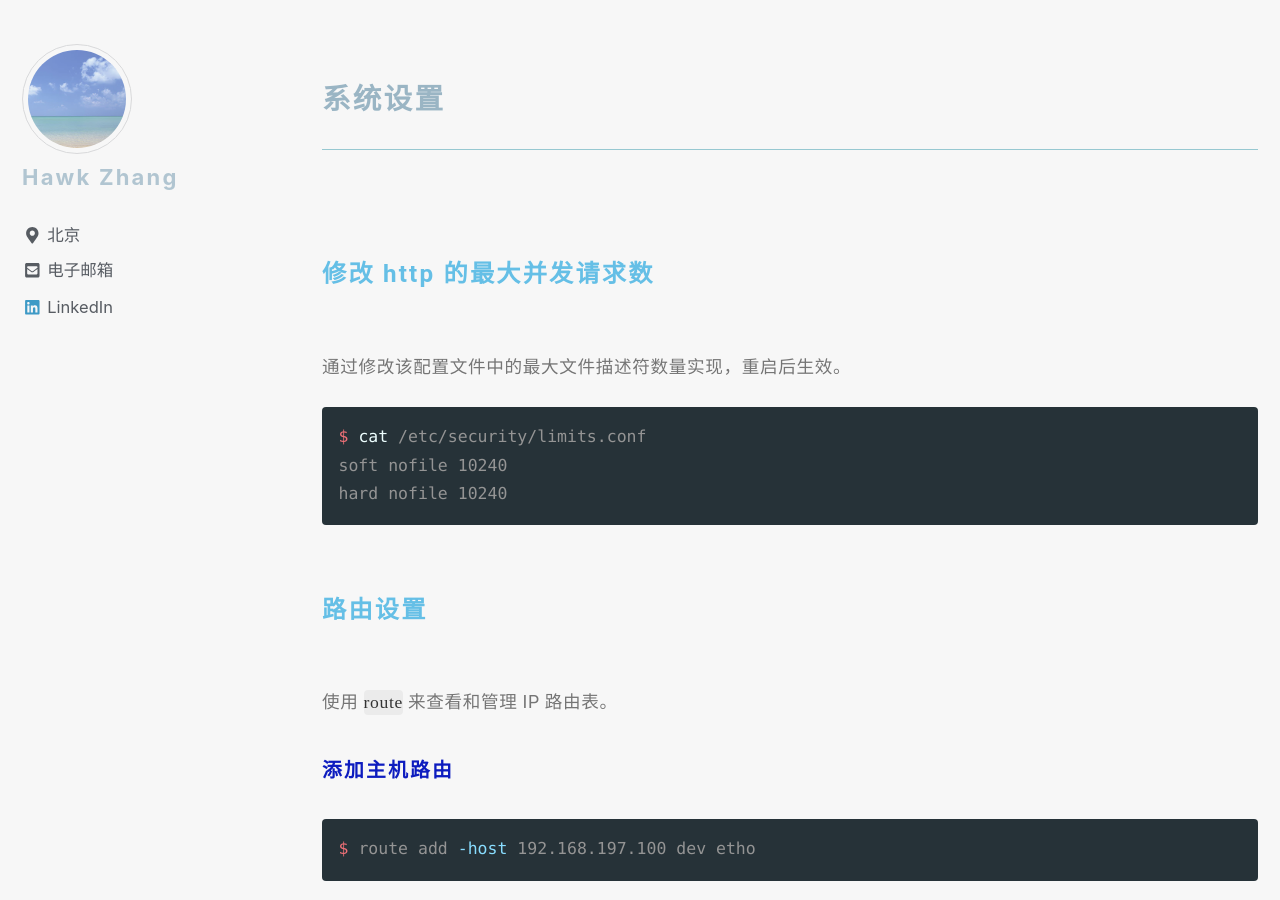
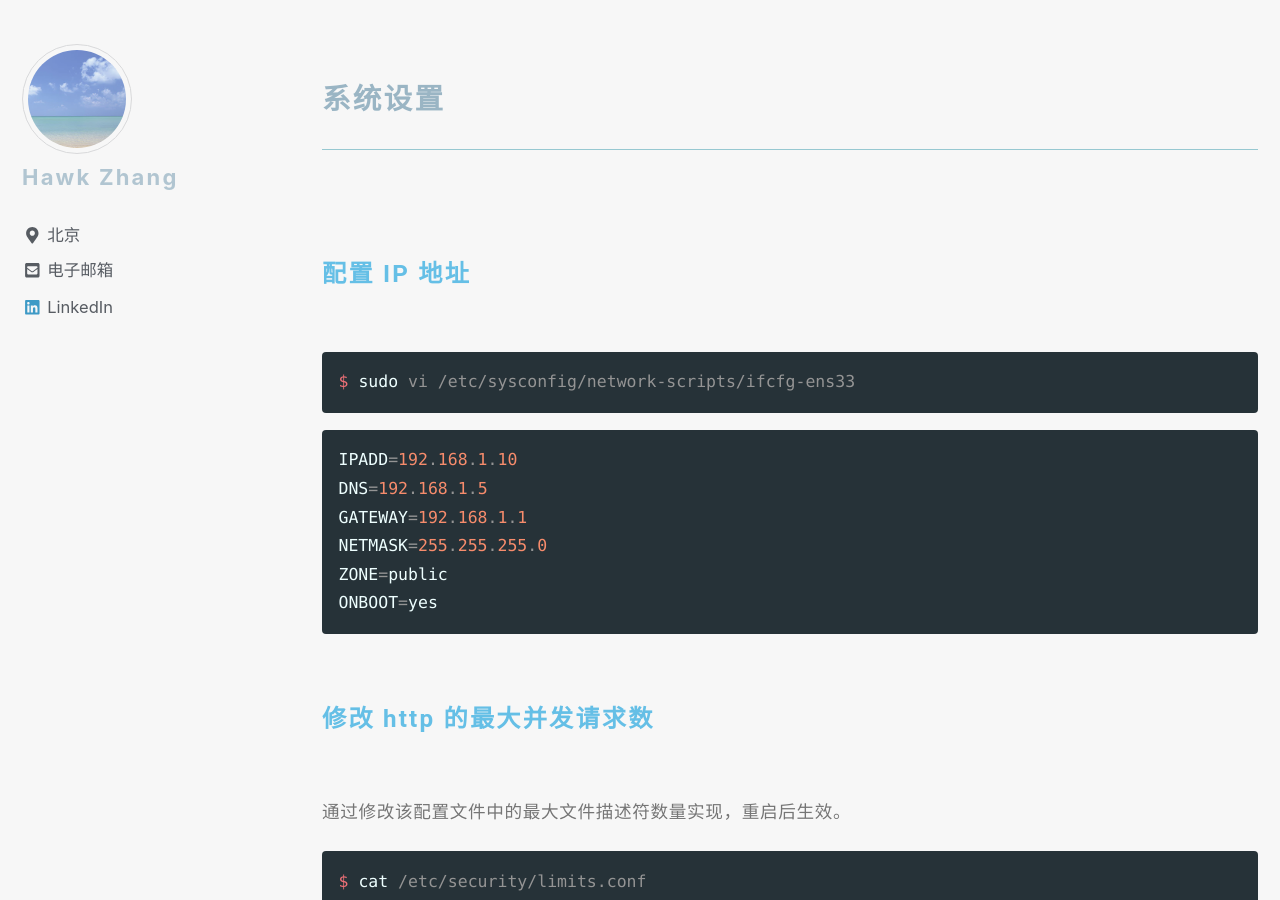
Before and after one commit to narru888/linotes_note, a Jekyll site: the page built from _posts/devop/2017-05-01-troubleshooting.md, in a window 1280 px wide and 900 px high, scrolled down 2545 px. Built offline with Jekyll 4.4.1, drawn with Linux system fonts in a browser that asks for light colours; nearby versions of some CDN libraries; a script that is not in the unit is left out.

Commit message:
update on 2018-10-30 18:22:01 CST

````diff
--- a/_posts/devop/2017-05-01-troubleshooting.md
+++ b/_posts/devop/2017-05-01-troubleshooting.md
@@ -25,6 +25,24 @@ header:
 
 
 ### 系统设置
+
+
+
+
+#### 配置 IP 地址
+
+```bash
+$ sudo vi /etc/sysconfig/network-scripts/ifcfg-ens33
+```
+
+```conf
+IPADD=192.168.1.10
+DNS=192.168.1.5
+GATEWAY=192.168.1.1
+NETMASK=255.255.255.0
+ZONE=public
+ONBOOT=yes
+```
 
 
 
````
